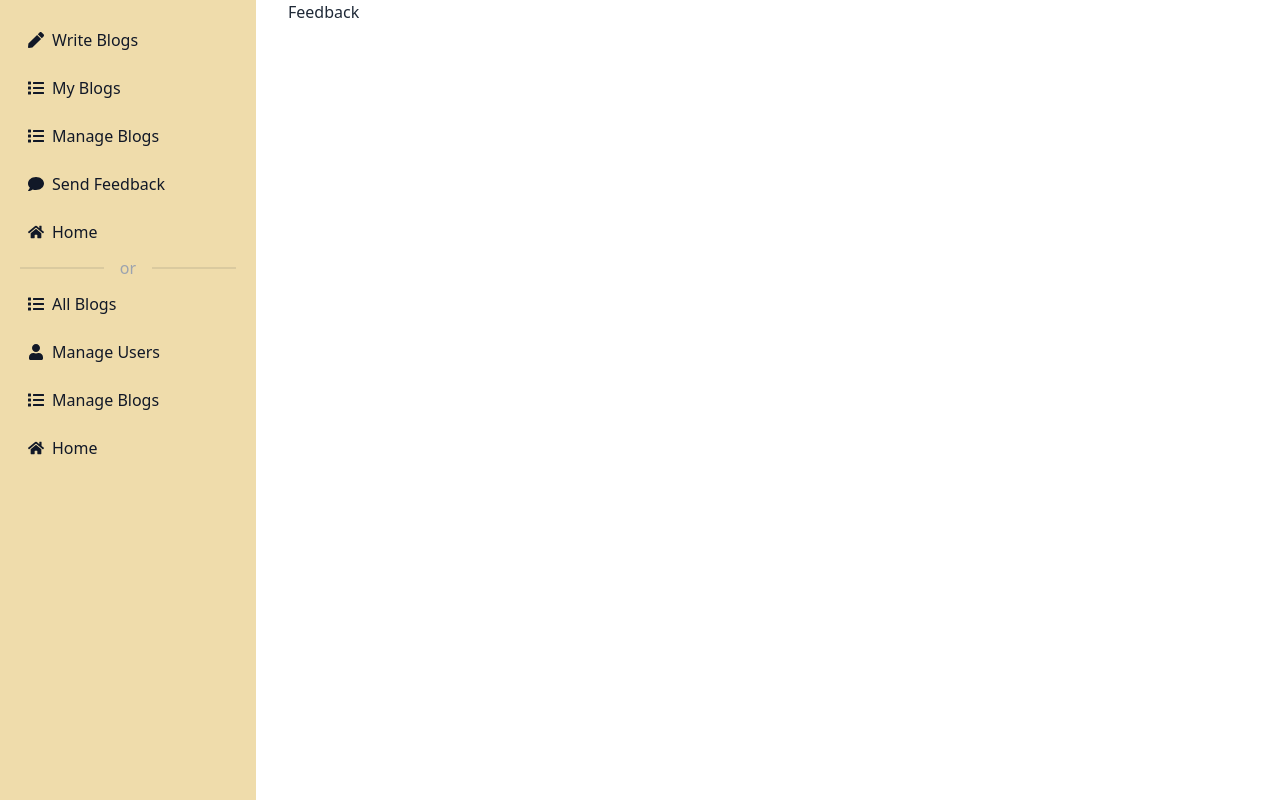
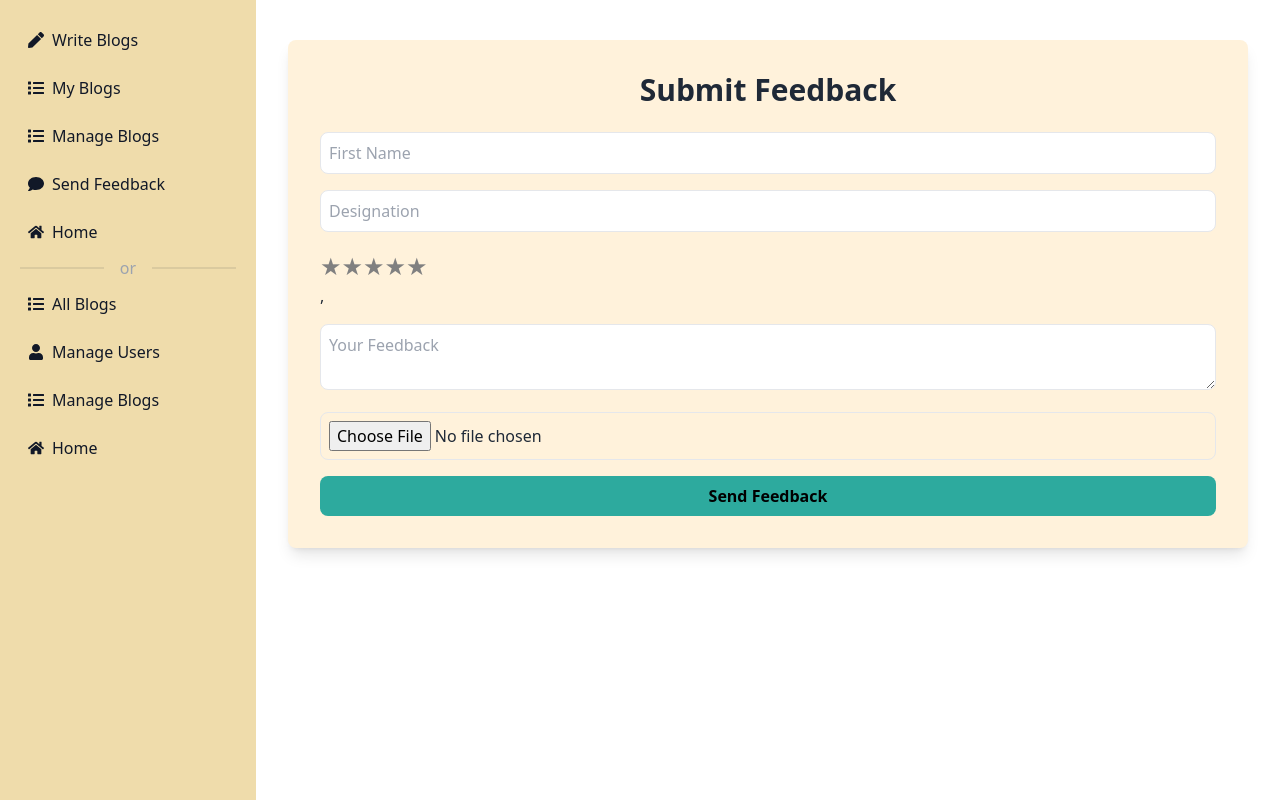
Before and after one commit to Sagar-Pandey08/BlogMaster-UI, a React (Vite) app: page /dashboard/feedback in a window 1280 px wide. Built offline with nearby package versions, Linux system fonts and the light colour scheme; no server answers.

Commit message:
create feedback page form

```diff
--- a/package.json
+++ b/package.json
@@ -19,8 +19,10 @@
     "react": "^19.0.0",
     "react-dom": "^19.0.0",
     "react-icons": "^5.5.0",
+    "react-rating-stars-component": "^2.2.0",
     "react-router-dom": "^7.2.0",
     "react-scroll-motion": "^0.3.5",
+    "react-stars": "^2.2.5",
     "react-type-animation": "^3.2.0",
     "sort-by": "^1.2.0",
     "sweetalert2": "^11.17.2",
--- a/src/pages/Dashboard/Feedback/Feedback.jsx
+++ b/src/pages/Dashboard/Feedback/Feedback.jsx
@@ -1,9 +1,27 @@
-import React from 'react'
+import ReactStars from "react-stars";
 
 const Feedback = () => {
+
+
+
   return (
-    <div>Feedback</div>
-  )
-}
+    <div className=' mx-auto bg-[#FFF2DB] p-8 shadow-lg rounded-lg mt-10'>
+      <h2 className='text-3xl font-bold text-gray-800 mb-6 text-center'>Submit Feedback</h2>
+      <form className='space-y-4'>
+        <input type='text' placeholder='First Name' className='w-full p-2 border rounded-lg' required />
+        <input type='text' placeholder='Designation' className='w-full p-2 border rounded-lg' required />
+        <ReactStars
+          count={5}
+          size={24}
+          activeColor="#ffd700"
+          value={0}
+        />,
+        <textarea placeholder='Your Feedback' className='w-full p-2 border rounded-lg' required />
+        <input type='file' className='w-full p-2 border rounded-lg' required />
+        <button type='submit' className='w-full bg-[#2DAA9E] text-black font-bold py-2 rounded-lg hover:bg-[#66D2CE] transition duration-300'>Send Feedback</button>
+      </form>
+    </div>
+  );
+};
 
-export default Feedback
+export default Feedback;
```
Also changed, not shown: 1 other file (tests, documents, lock files or other folders).
